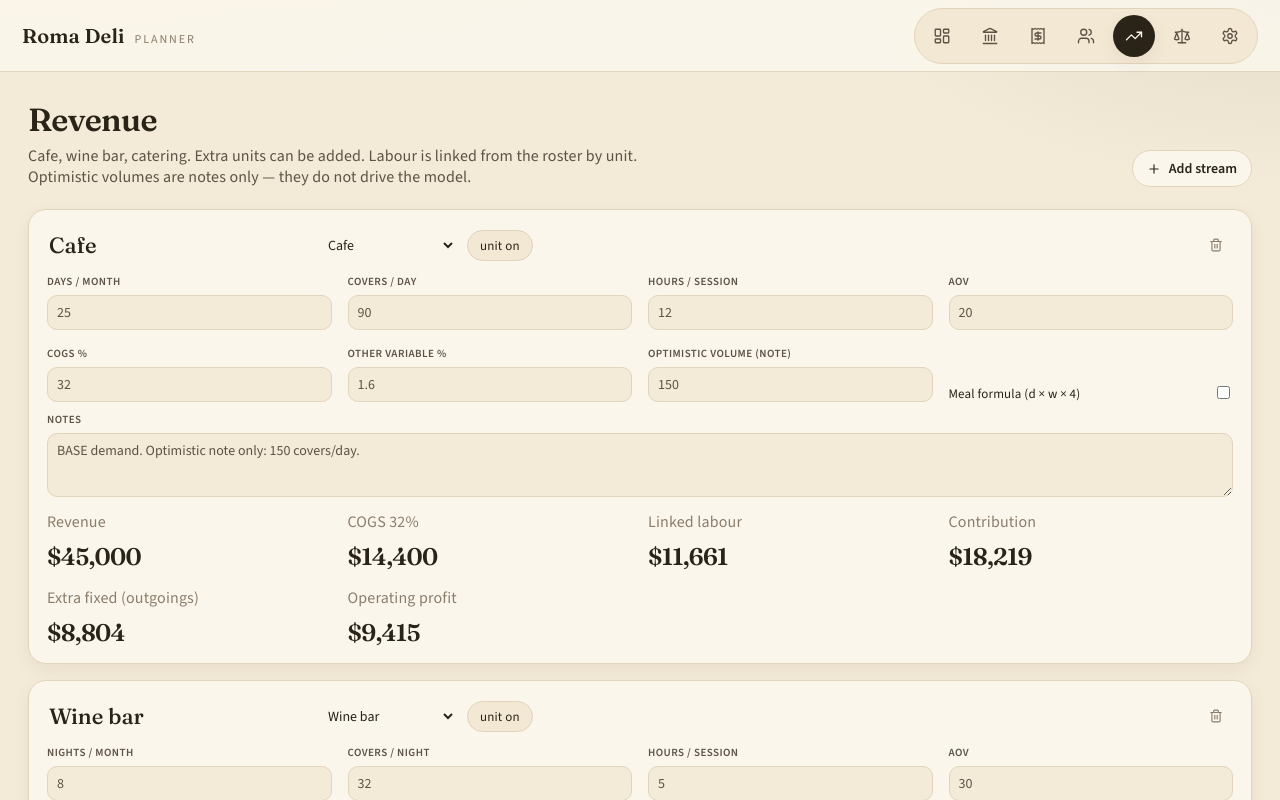
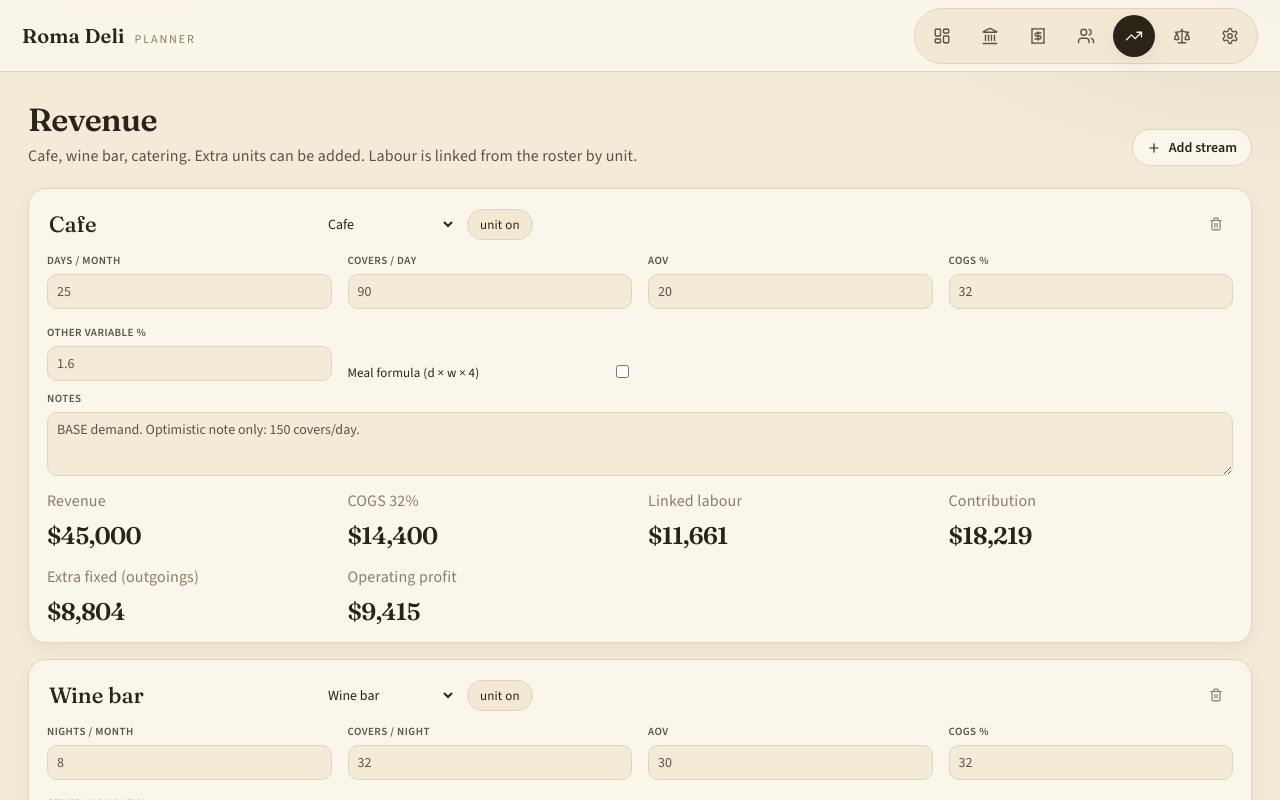
Before and after one commit to chin00000/Grok-Roma-Deli-Planner, a React (Vite) app: page / in a window 1280 px wide. Both pictures are taken after a click on the button "Revenue". Shown: the top 800 px of the page. Built offline with nearby package versions, Linux system fonts and the light colour scheme.

Commit message:
Hide unused revenue fields; tint negative numbers

```diff
--- a/src/pages/Revenue.tsx
+++ b/src/pages/Revenue.tsx
@@ -1,6 +1,6 @@
 import { Plus, Trash2 } from 'lucide-react';
 import { computeModel } from '../calc/model';
-import { money, percent } from '../format';
+import { money, percent, signedClass } from '../format';
 import type { AppState, RevenueStream, UnitId } from '../types';
 import { UNITS, newId } from '../types';
 
@@ -49,7 +49,7 @@ export function Revenue({
           <h1>Revenue</h1>
           <p>
             Cafe, wine bar, catering. Extra units can be added. Labour is linked from the roster by
-            unit. Optimistic volumes are notes only — they do not drive the model.
+            unit.
           </p>
         </div>
         <button type="button" className="btn" onClick={add}>
@@ -123,10 +123,6 @@ export function Revenue({
                     <input type="number" value={s.volume} onChange={(e) => patch(s.id, { volume: Number(e.target.value) })} />
                   </label>
                   <label className="field">
-                    <span>Hours / session</span>
-                    <input type="number" value={s.hoursPerSession} onChange={(e) => patch(s.id, { hoursPerSession: Number(e.target.value) })} />
-                  </label>
-                  <label className="field">
                     <span>AOV</span>
                     <input type="number" value={s.aov} onChange={(e) => patch(s.id, { aov: Number(e.target.value) })} />
                   </label>
@@ -139,10 +135,6 @@ export function Revenue({
               <label className="field">
                 <span>Other variable %</span>
                 <input type="number" step="0.1" value={s.otherVarPct} onChange={(e) => patch(s.id, { otherVarPct: Number(e.target.value) })} />
-              </label>
-              <label className="field">
-                <span>Optimistic volume (note)</span>
-                <input type="number" value={s.optimisticVolume} onChange={(e) => patch(s.id, { optimisticVolume: Number(e.target.value) })} />
               </label>
               <label className="toggle" style={{ alignItems: 'flex-end' }}>
                 <span>Meal formula (d × w × 4)</span>
@@ -162,27 +154,27 @@ export function Revenue({
               <div className="grid grid-4" style={{ marginTop: 14 }}>
                 <div>
                   <div className="muted">Revenue</div>
-                  <div className="kpi" style={{ fontSize: 24 }}>{money(r.revenue)}</div>
+                  <div className={`kpi ${signedClass(r.revenue)}`} style={{ fontSize: 24 }}>{money(r.revenue)}</div>
                 </div>
                 <div>
                   <div className="muted">COGS {percent(s.cogsPct)}</div>
-                  <div className="kpi" style={{ fontSize: 24 }}>{money(r.cogs)}</div>
+                  <div className={`kpi ${signedClass(r.cogs)}`} style={{ fontSize: 24 }}>{money(r.cogs)}</div>
                 </div>
                 <div>
                   <div className="muted">Linked labour</div>
-                  <div className="kpi" style={{ fontSize: 24 }}>{money(r.labour)}</div>
+                  <div className={`kpi ${signedClass(r.labour)}`} style={{ fontSize: 24 }}>{money(r.labour)}</div>
                 </div>
                 <div>
                   <div className="muted">Contribution</div>
-                  <div className="kpi" style={{ fontSize: 24 }}>{money(r.contribution)}</div>
+                  <div className={`kpi ${signedClass(r.contribution)}`} style={{ fontSize: 24 }}>{money(r.contribution)}</div>
                 </div>
                 <div>
                   <div className="muted">Extra fixed (outgoings)</div>
-                  <div className="kpi" style={{ fontSize: 24 }}>{money(r.extraFixed)}</div>
+                  <div className={`kpi ${signedClass(r.extraFixed)}`} style={{ fontSize: 24 }}>{money(r.extraFixed)}</div>
                 </div>
                 <div>
                   <div className="muted">Operating profit</div>
-                  <div className="kpi" style={{ fontSize: 24 }}>{money(r.operatingProfit)}</div>
+                  <div className={`kpi ${signedClass(r.operatingProfit)}`} style={{ fontSize: 24 }}>{money(r.operatingProfit)}</div>
                 </div>
               </div>
             )}
```
